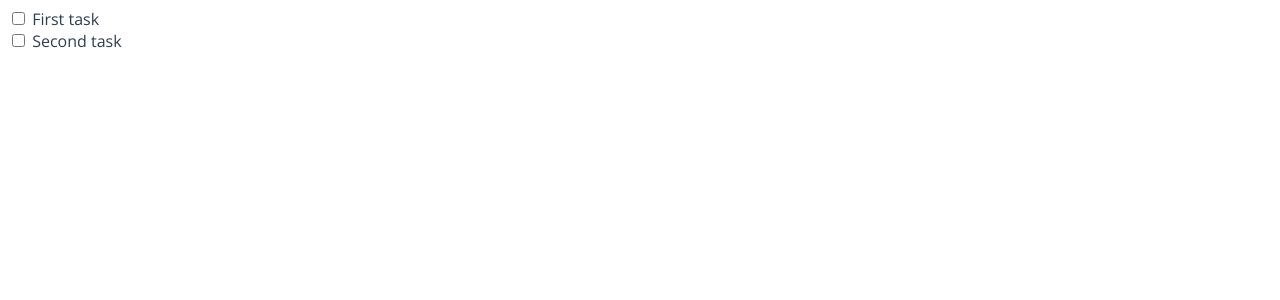
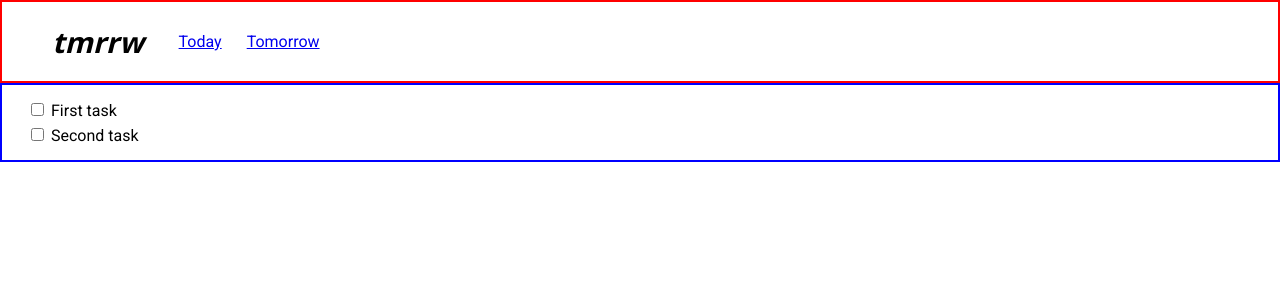
Before and after one commit to tmrrw-team/tmrrw, a Vue app: page / in a window 1280 px wide. Shown: the top 300 px of the page. Built offline with nearby package versions, Linux system fonts and the light colour scheme.

Commit message:
App base layout

```diff
--- a/src/App.vue
+++ b/src/App.vue
@@ -1,35 +1,64 @@
 <template>
   <div id="app">
-    <!-- <div id="nav">
-      <router-link to="/">Home</router-link> |
-      <router-link to="/about">About</router-link>
-    </div> -->
+    <header>
+      <div class="logo">tmrrw</div>
 
-    <router-view />
+      <nav>
+        <router-link to="/">
+          Today
+        </router-link>
+
+        <router-link to="/tmrrw">
+          Tomorrow
+        </router-link>
+      </nav>
+    </header>
+
+    <main>
+      <router-view />
+    </main>
   </div>
 </template>
 
 <style lang="scss">
+body {
+  margin: 0;
+  font-size: 16px;
+}
+
 #app {
-  font-family: Avenir, Helvetica, Arial, sans-serif;
+  font-family: 'Roboto', sans-serif;
   -webkit-font-smoothing: antialiased;
   -moz-osx-font-smoothing: grayscale;
-  color: #2c3e50;
 
-  font-family: 'Roboto', sans-serif;
-  font-family: 'Open Sans', sans-serif;
-}
+  header {
+    border: 2px solid red;
+    padding: 20px 50px;
+    display: flex;
+    align-items: center;
 
-#nav {
-  padding: 30px;
+    .logo {
+      font-family: 'Open Sans', sans-serif;
+      font-size: 1.8rem;
+      font-weight: bold;
+      font-style: italic;
+    }
 
-  a {
-    font-weight: bold;
-    color: #2c3e50;
+    nav {
+      display: flex;
 
-    &.router-link-exact-active {
-      color: #42b983;
+      a {
+        margin-left: 25px;
+
+        &:first-child {
+          margin-left: 35px;
+        }
+      }
     }
+  }
+
+  main {
+    border: 2px solid blue;
   }
 }
 </style>
--- a/src/modules/common/components/TaskList.vue
+++ b/src/modules/common/components/TaskList.vue
@@ -33,4 +33,8 @@ export default {
   padding: 0;
 }
 
+li {
+  margin: 5px 0;
+}
+
 </style>
--- a/src/modules/dashboard/views/Home.vue
+++ b/src/modules/dashboard/views/Home.vue
@@ -17,3 +17,9 @@ export default {
 
 }
 </script>
+
+<style lang="scss" scoped>
+.home {
+  padding: 10px 25px;
+}
+</style>
```
